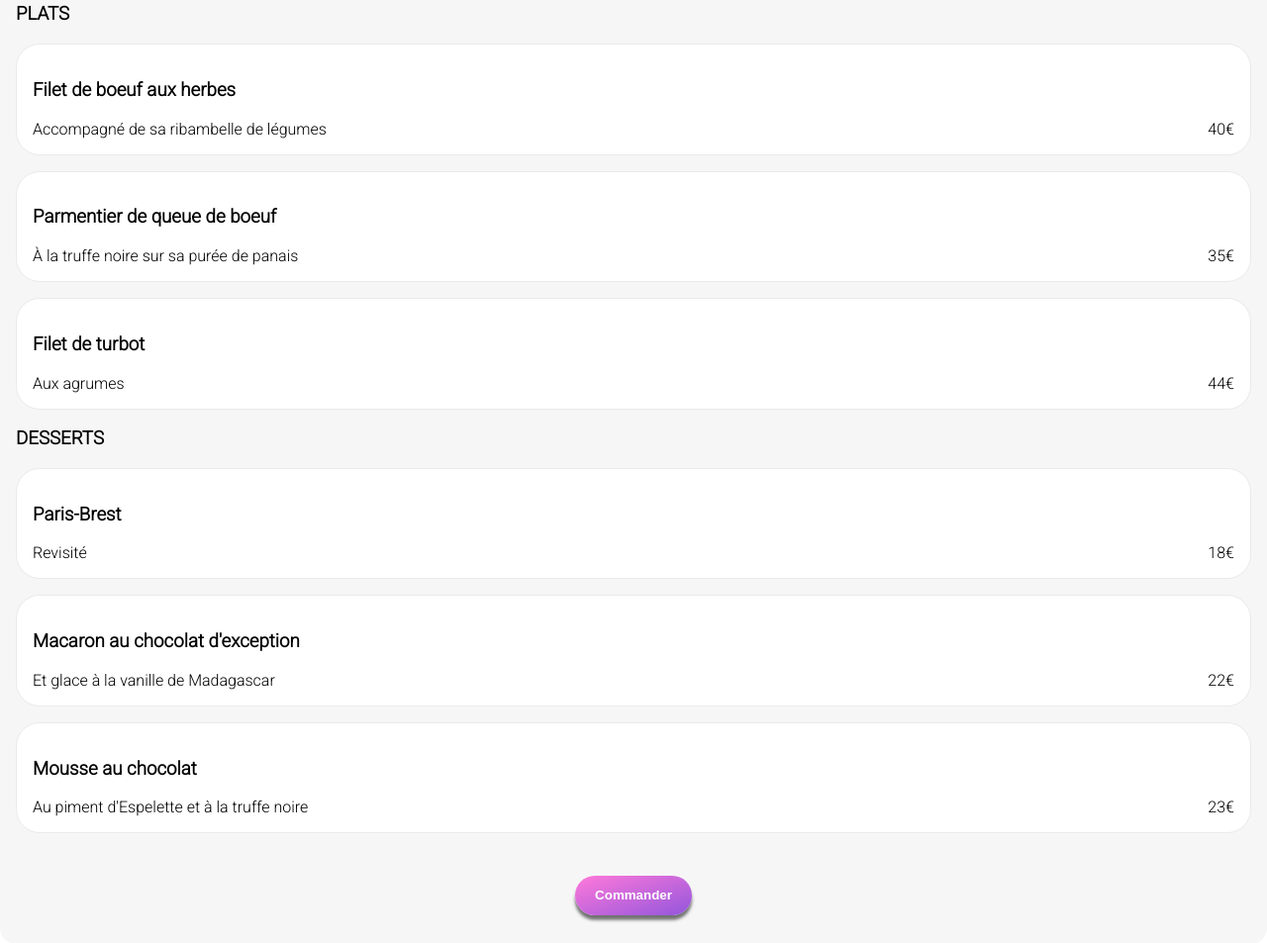
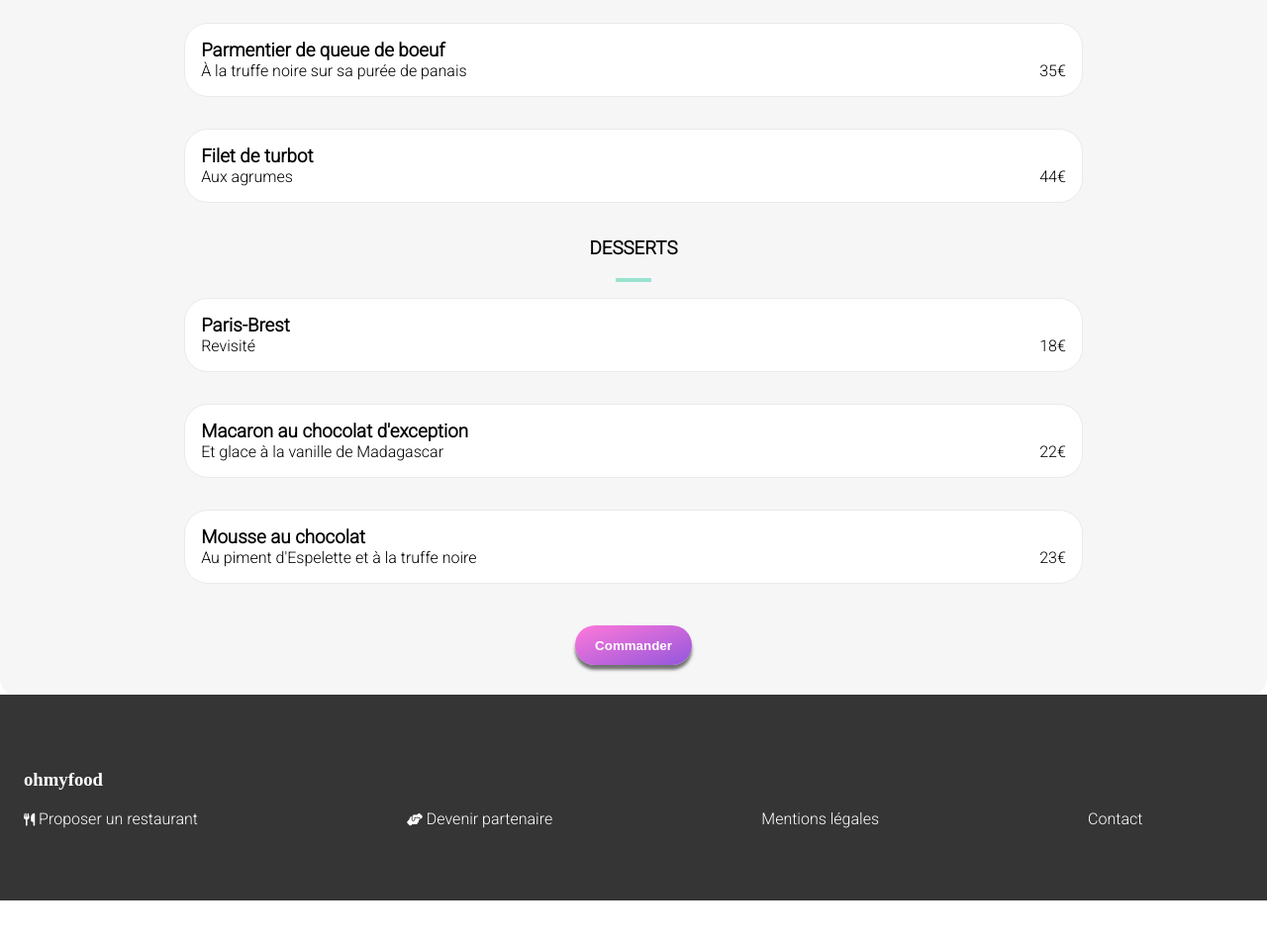
Before and after one commit to Lullaby460/ThibautDumas_3_26102021, a website: page palette-du-gout.html in a window 1280 px wide. Shown: the part 1607-2560 px from the top of the page at 99% size. After the commit the page ends 2517 px from the top, so only its background shows below. Drawn offline with Linux system fonts and the light colour scheme; a web font is replaced by a local one.

Commit message:
Responsive

```diff
--- a/palette-du-gout.html
+++ b/palette-du-gout.html
@@ -28,7 +28,7 @@
             <i class="fas fa-arrow-left accueil__back"></i>
             <img class="accueil__logo" src="public/Maquettes Ohmyfood/images/logo/ohmyfood.png" alt="logo">
         </div>
-        <img class="" src="public/Maquettes Ohmyfood/images/restaurants/jay-wennington-N_Y88TWmGwA-unsplash.jpg" alt="restaurant1">
+        <img class="accueil__img" src="public/Maquettes Ohmyfood/images/restaurants/jay-wennington-N_Y88TWmGwA-unsplash.jpg" alt="restaurant1">
     </div>
 
 
@@ -41,8 +41,9 @@
         </div>
 
 
-        <article>
+        <article class="menu__side">
             <h3>ENTRÉES</h3>
+            <div class="menu__line"></div>
             <div class="main">
                 <div class="descriptif">
                     <h3>Fricassée d'escargot</h3>
@@ -85,8 +86,9 @@
             </div>
         </article>
 
-        <article>
+        <article class="menu__side">
             <h3>PLATS</h3>
+            <div class="menu__line"></div>
             <div class="main">
                 <div class="descriptif">
                     <h3>Filet de boeuf aux herbes</h3>
@@ -125,8 +127,9 @@
             </div>
         </article>
 
-        <article>
+        <article class="menu__side">
             <h3>DESSERTS</h3>
+            <div class="menu__line"></div>
             <div class="main">
                 <div class="descriptif">
                     <h3>Paris-Brest</h3>
--- a/sass/base/_base.scss
+++ b/sass/base/_base.scss
@@ -15,6 +15,9 @@
         width: 50%;
         object-fit: cover;
         padding: $mini;
+        @include pc{
+            width: 25%;
+        }
     }
     &__logodiv {
         box-shadow: 0 0 1em #0000008a;
@@ -32,6 +35,15 @@
 
 .restaurants {
     background-color: $light-grey;
+
+    @include tablette-pc {
+        flex-wrap: wrap;
+        display: flex;
+        justify-content: space-around;
+    }
+    & h3 {
+        width: 100%;
+    }
     &__new{
         position: absolute;
         background-color: $colour-tertiary;
@@ -51,6 +63,12 @@
         height: 15em;
         margin-bottom: $mini;
         box-shadow: 0 0 1rem #0000002e;
+
+        @include tablette-pc {
+            width: 45%;
+            flex-direction: row;
+        }
+
     }
     &__text{
         flex: 1;
--- a/sass/components/_buttons.scss
+++ b/sass/components/_buttons.scss
@@ -8,6 +8,7 @@
     font-weight: bold;
     padding: 0 1.5em 0 1.5em;
     margin-bottom: $mini;
+    cursor: pointer;
     &__center {
         display: flex;
         justify-content: center;
@@ -27,36 +28,15 @@
 
 
 
-
-
-
-
-
-.effect {
-  text-align: center;
-  position: relative;
-  text-transform: capitalize;
-  margin: 1em 0;
-  border-radius: $radius;
-  border: 1px solid black;
-  overflow: hidden;
-  display: flex;
-}
-
-.button-effect {
-  display: flex;
-  flex-direction: column;
-}
-
 .main{
   background-color: $white;
   border: 1px solid $grey;
   display: flex;
   border-radius: 1.5em;
-  padding: 1em;
+  padding: $mini;
   overflow: hidden;
   position: relative;
-  margin: 1em 0;
+  margin: $mini 0;
   &:hover .check{
     right: 0;
   }
@@ -66,6 +46,11 @@
   &:hover .fa-check-circle{
     animation: check 0.5s ease-in-out;
   }
+
+
+  @include tablette-pc{
+    width: 70%;
+  }
 }
 
 .descriptif{
@@ -73,6 +58,10 @@
   overflow: hidden;
   text-overflow: ellipsis;
   white-space:nowrap;
+  cursor: pointer;
+  h3 {
+    margin: 0em;
+  }
 }
 
 .prix{
--- a/sass/layout/_footer.scss
+++ b/sass/layout/_footer.scss
@@ -10,5 +10,17 @@
         margin: $null;
         padding: $null;
         list-style-type: none;
+
+        @include pc {
+            display: flex;
+            justify-content: space-between;
+            width: 90%;
+        }
+    }
+    @include pc {
+        height: 10em;
+        display: flex;
+        justify-content: center;
+        flex-direction: column;
     }
 }
--- a/sass/pages/_menu.scss
+++ b/sass/pages/_menu.scss
@@ -1,5 +1,8 @@
 .accueil__menu {
     margin-bottom: -2em;
+    @include pc {
+        margin-bottom: -5em;
+    }
 }
 
 .menu {
@@ -20,4 +23,17 @@
         margin-top: 2em;
         text-align: center;
     }
+
+    &__side {
+        @include tablette-pc{
+            display: flex;
+            align-items: center;
+            flex-direction: column;
+          }
+    }
+
+    &__line {
+        border: 2px solid $colour-tertiary;
+        width: 2em;
+    }
 }
--- a/sass/utils/_variables.scss
+++ b/sass/utils/_variables.scss
@@ -14,3 +14,22 @@ $null: 0;
 $mini: 1em;
 
 $radius: 1em;
+
+
+
+$breakpoints: (
+    mobile: 599px,
+    pc: 900px
+);
+
+@mixin tablette-pc {
+    @media screen and (min-width: map-get($breakpoints, mobile)){
+        @content;
+    }
+}
+
+@mixin pc {
+    @media screen and (min-width: map-get($breakpoints, pc)){
+        @content;
+    }
+}
```
Also changed, not shown: public/css/style.css, 1 other file.
